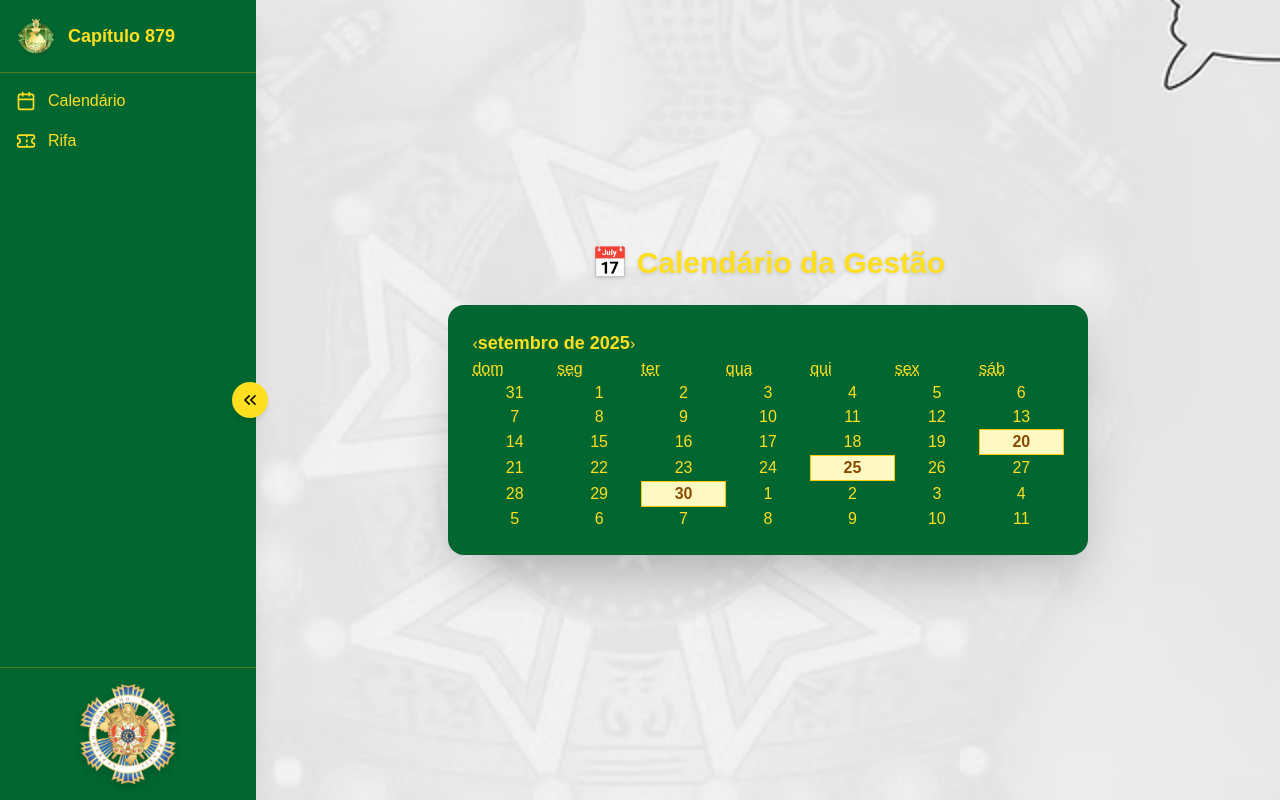
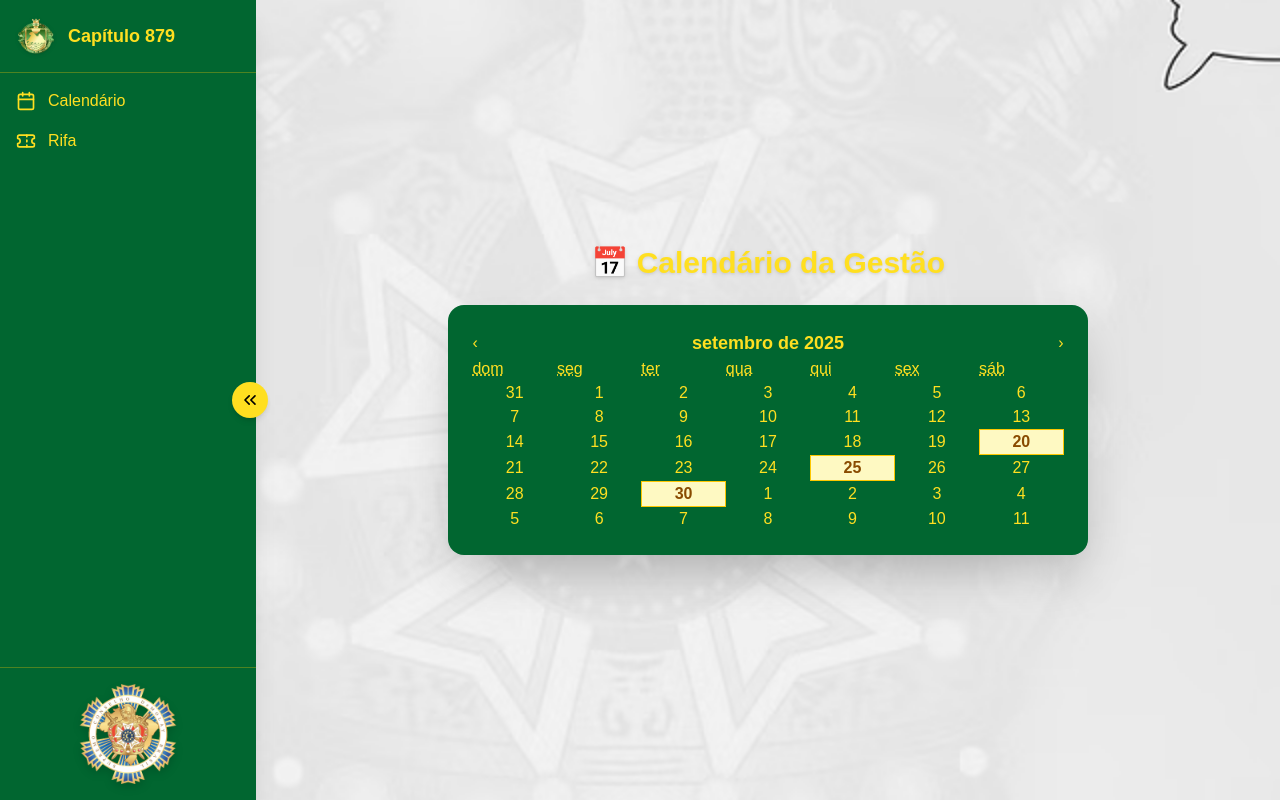
Before and after one commit to Natan-Lucena/Principe-Dos-Monolitos, a Next.js app in the folder frontend/: page /calendar in a window 1280 px wide. Built offline with nearby package versions, Linux system fonts and the light colour scheme.

Commit message:
:sparkles: feat: add CSS styles for calendar navigation

```diff
--- a/frontend/src/components/calendarPage/index.tsx
+++ b/frontend/src/components/calendarPage/index.tsx
@@ -7,6 +7,7 @@ import { format } from "date-fns";
 import Sidebar from "../siderbar";
 import Image from "next/image";
 import backgroundImage from "../../assets/background.png";
+import "./style.css";
 
 interface Event {
   date: string;
--- /dev/null
+++ b/frontend/src/components/calendarPage/style.css
@@ -0,0 +1,4 @@
+.react-calendar__navigation {
+  display: flex;
+  justify-content: center;
+}
```
